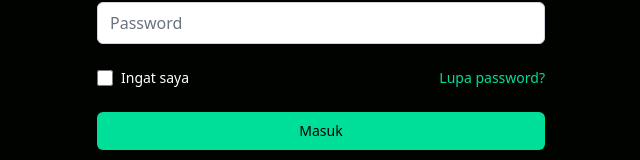
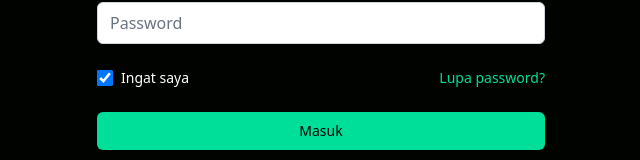
Before and after one commit to fhaziefer/alkareem-web, a React (Create React App) app: page /login in a window 1280 px wide. Shown: the part 453-613 px from the top of the page, without its empty margins (319-959 px from the left). Built offline with nearby package versions, Linux system fonts and the light colour scheme.

Commit message:
update remember me

```diff
--- a/src/App.js
+++ b/src/App.js
@@ -6,9 +6,6 @@ import LoginPage from './pages/Login.jsx';
 import SignupPage from './pages/Signup.jsx';
 
 function App() {
-  window.onbeforeunload = function () {
-    localStorage.clear();
-  };
   return (
     <Router>
       <Routes>
--- a/src/components/FormExtra.jsx
+++ b/src/components/FormExtra.jsx
@@ -1,4 +1,18 @@
+import React, { useState } from "react";
+
 export default function FormExtra(){
+
+  const [isChecked, setIsChecked] = useState(false);
+  const handleOnChange = () => {
+    setIsChecked(!isChecked);
+    console.log(isChecked);
+    if (!isChecked) {
+      window.onbeforeunload = function () {
+        localStorage.clear();
+      };
+    }
+  };
+
     return(
         <div className="flex items-center justify-between ">
         <div className="flex items-center">
@@ -7,6 +21,8 @@ export default function FormExtra(){
             name="remember-me"
             type="checkbox"
             className="h-4 w-4 text-purple-600 focus:ring-purple-500 border-gray-300 rounded"
+            checked= {!isChecked}
+            onChange={handleOnChange}
           />
           <label htmlFor="remember-me" className="ml-2 block text-sm text-white">
             Ingat saya
```
